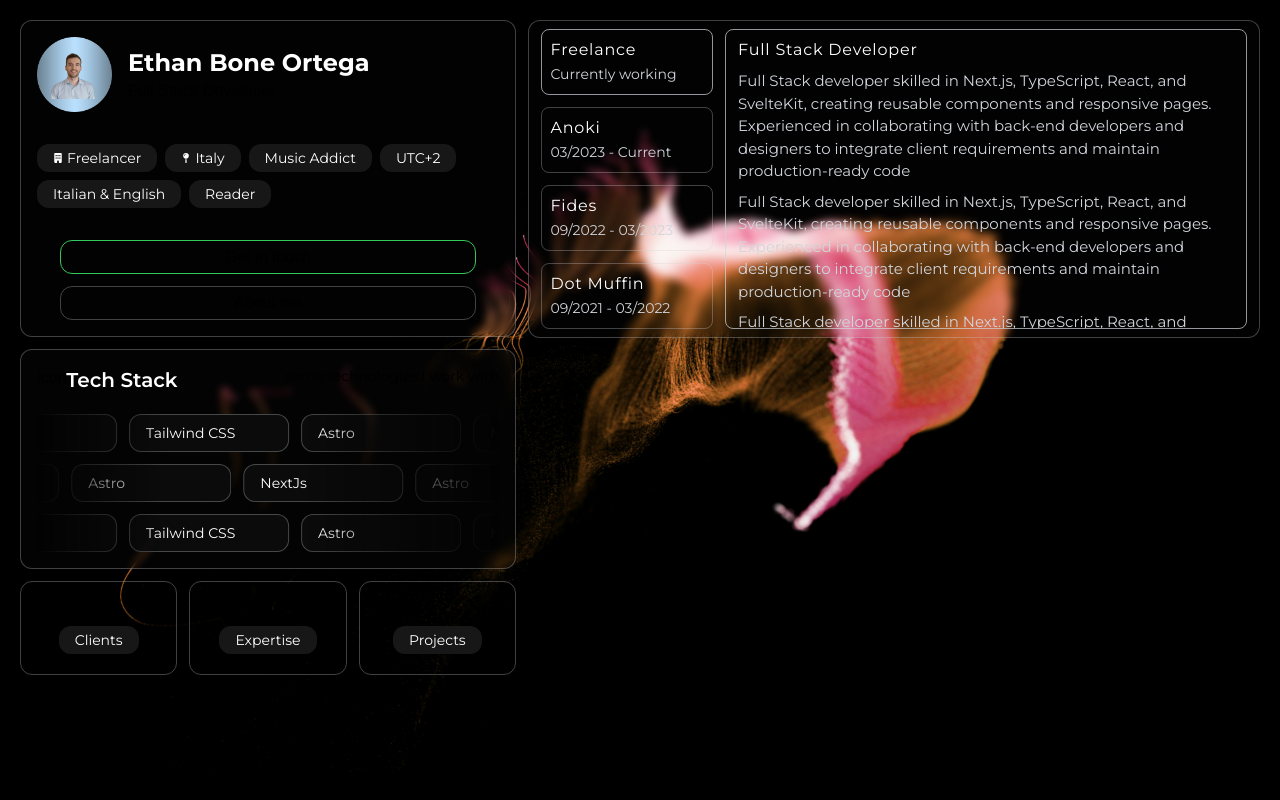
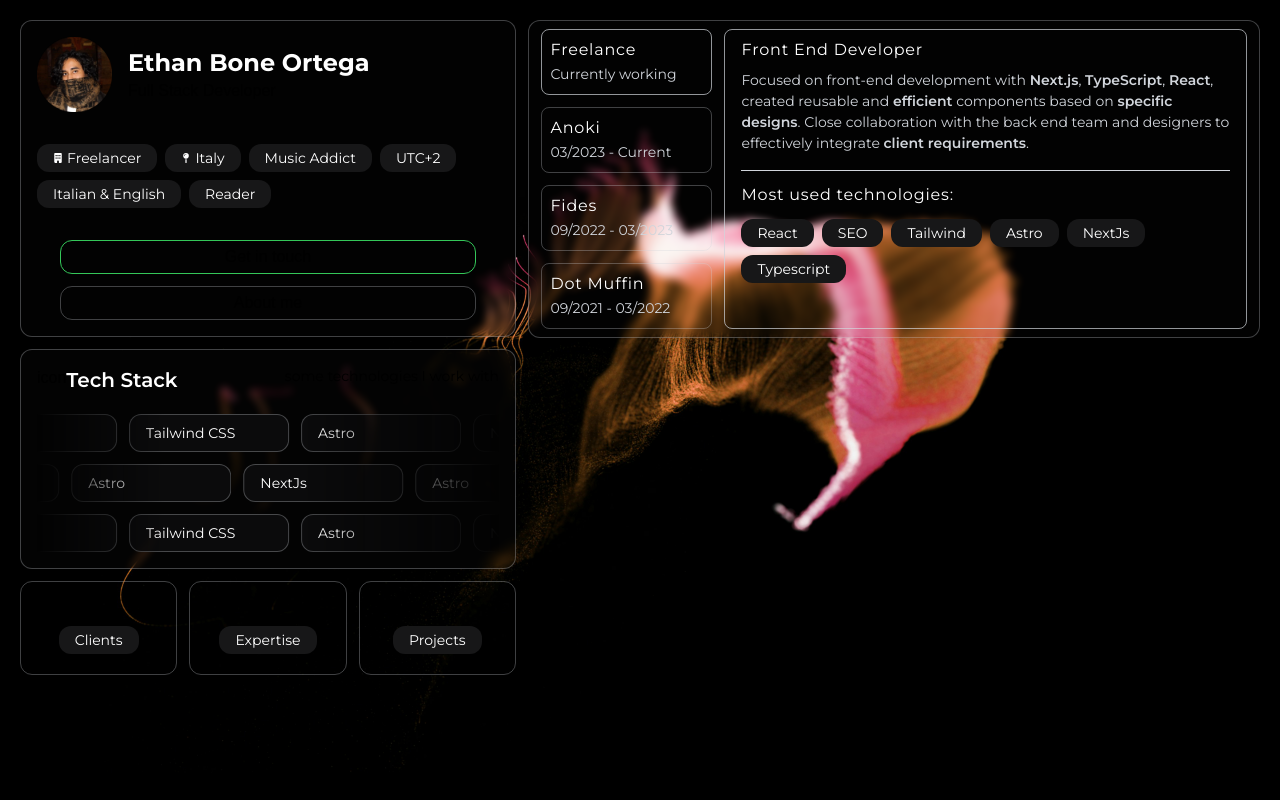
Before and after one commit to Pasta08/portfolio-v2, a Next.js app: page / in a window 1280 px wide. Built offline with nearby package versions, Linux system fonts and the light colour scheme.

Commit message:
finishing work secition

```diff
--- a/src/app/components/WorkExperience.tsx
+++ b/src/app/components/WorkExperience.tsx
@@ -2,55 +2,74 @@
 import React, { useState } from 'react'
 import { Experience, experiences } from '../data/data'
 import { subTitle, textMedium, textSmall } from '../styles/mix'
+import Chip from './common/Chip'
+
+
+const highlightedWords = ["Next.js", "TypeScript", "React", "Spring Boot", "Sass", "Node.js", "REST", "efficient", "specific designs", "client requirements"] as const;
+
+const highlightText = (text: string, wordsToHighlight: readonly string[]) => {
+  const regex = new RegExp(`(${wordsToHighlight.join("|")})`, "gi"); // Matches any word in the list (case-insensitive)
+  const parts = text.split(regex); // Split the text by the highlighted words
+
+  return parts.map((part, index) =>
+    wordsToHighlight.includes(part) ? (
+      <span key={index} className="font-semibold">
+        {part}
+      </span>
+    ) : (
+      part
+    )
+  );
+};
+
 const WorkExperience = () => {
-
-  const [selectedWork, setSelectedWork] = useState<number>(0)
-  const [selectedWorkData, setSelectedWorkData] = useState<Experience>(experiences[0])
+  const [selectedWork, setSelectedWork] = useState<number>(0);
+  const [selectedWorkData, setSelectedWorkData] = useState<Experience>(experiences[0]);
 
   const handleSelection = (item: Experience, index: number) => {
-    setSelectedWork(index)
-    setSelectedWorkData(item)
-  }
-
+    setSelectedWork(index);
+    setSelectedWorkData(item);
+  };
 
   const renderSelect = () => {
     return experiences.map((item, index) => {
-      const isSelected = selectedWork === index
+      const isSelected = selectedWork === index;
       return (
-        <div key={`job n: ${index}`}
-          className={`border-[1px] p-2 border-gray-300 ${isSelected ? 'border-opacity-70' : 'border-opacity-30'} rounded-lg cursor-pointer hover:border-opacity-70 transition-all duration-200 ease-in-out`}
-          onClick={() => handleSelection(item, index)}>
+        <div
+          key={`job n: ${index}`}
+          className={`border-[1px] p-2 border-gray-300 ${isSelected ? "border-opacity-70" : "border-opacity-30"
+            } rounded-lg cursor-pointer hover:border-opacity-70 transition-all duration-200 ease-in-out`}
+          onClick={() => handleSelection(item, index)}
+        >
           <h2 className={`${subTitle} `}>{item.companyName}</h2>
           <span className={`${textSmall} text-gray-300`}>{item.status}</span>
         </div>
-      )
-    })
-  }
+      );
+    });
+  };
 
   return (
-    <div className='flex md:gap-3 px-1 justify-center'>
-      <div className='flex-col gap-2 md:gap-3 hidden md:flex md:w-1/3 min-w-[148px]'>
+    <div className="flex md:gap-3 px-1 justify-center">
+      <div className="flex-col gap-2 md:gap-3 hidden md:flex md:w-1/3 min-w-[148px]">
         {renderSelect()}
       </div>
-      <div className='border-[1px] px-3 py-2 border-gray-300 border-opacity-70 rounded-lg w-full md:max-h-[300px] md:overflow-y-scroll custom-scrollbar'>
+      <div className="px-2 md:px-4 py-2 border-none md:border-solid md:border-[1px] md:border-gray-300 md:border-opacity-70 rounded-lg w-full md:max-h-[300px] md:overflow-y-scroll custom-scrollbar">
         <h2 className={subTitle}>{selectedWorkData.role}</h2>
-        <div className='mt-2'>
-          <p className={`${textMedium} text-gray-300`}>{selectedWorkData.roleDescription}</p>
+        <div className="mt-2">
+          <p className={`${textSmall} text-gray-300`}>
+            {highlightText(selectedWorkData.roleDescription, highlightedWords)}
+          </p>
         </div>
-        <div className='mt-2'>
-          <p className={`${textMedium} text-gray-300`}>{selectedWorkData.roleDescription}</p>
-        </div>
-        <div className='mt-2'>
-          <p className={`${textMedium} text-gray-300`}>{selectedWorkData.roleDescription}</p>
-        </div>
-        <div className='mt-2'>
-          <p className={`${textMedium} text-gray-300`}>{selectedWorkData.roleDescription}</p>
-        </div>
-        <div className='mt-4 mx-auto bg-gray-300 w-full h-[1px]'>
+        <div className="w-full h-[1px] bg-gray-300 mt-4" />
+        <h2 className={`${subTitle} mt-3`}>Most used technologies:</h2>
+        <div className="flex flex-wrap gap-2 mt-3 md:mt-3">
+          {selectedWorkData.mostUsedTechnologies.map((item, index) => {
+            return <Chip key={index} text={item} />;
+          })}
         </div>
       </div>
     </div>
-  )
-}
+  );
+};
 
-export default WorkExperience
+export default WorkExperience;
--- a/src/app/data/data.ts
+++ b/src/app/data/data.ts
@@ -12,18 +12,16 @@ export const experiences: Experience[] = [
     {
         companyName: "Freelance",
         status: "Currently working",
-        role: "Full Stack Developer",
+        role: "Front End Developer",
         roleDescription:
-            "Full Stack developer skilled in Next.js, TypeScript, React, and SvelteKit, creating reusable components and responsive pages. Experienced in collaborating with back-end developers and designers to integrate client requirements and maintain production-ready code",
+            "Focused on front-end development with Next.js, TypeScript, React, created reusable and efficient components based on specific designs. Close collaboration with the back end team and designers to effectively integrate client requirements.",
         mostUsedTechnologies: [
             "React",
-            "Svelte",
-            "Vue",
             "SEO",
             "Tailwind",
             "Astro",
-            "Node",
-            "Typescript",
+            "NextJs",
+            "Typescript"
         ],
         clients: ["Eni, Mediaset Group", "Dshare"],
     },
@@ -50,7 +48,7 @@ export const experiences: Experience[] = [
         status: "09/2022 - 03/2023",
         role: "Full Stack Developer",
         roleDescription:
-            "Full Stack developer skilled in Next.js, TypeScript, React, and SvelteKit, creating reusable components and responsive pages. Experienced in collaborating with back-end developers and designers to integrate client requirements and maintain production-ready code",
+            "Development of back-end services, controllers, and REST APIs using Java and Spring, including writing MySQL queries for database interaction. Creation of reusable components and web pages with Angular and React. Maintenance and testing of production code.",
         mostUsedTechnologies: [
             "Angular",
             "Java",
@@ -66,14 +64,14 @@ export const experiences: Experience[] = [
         status: "09/2021 - 03/2022",
         role: "Full Stack Developer",
         roleDescription:
-            "Full Stack developer skilled in Next.js, TypeScript, React, and SvelteKit, creating reusable components and responsive pages. Experienced in collaborating with back-end developers and designers to integrate client requirements and maintain production-ready code",
+            "Design and implementation of React components. Styling of pages and components primarily using Sass and Styled Components. Occasional use of Node.js and the Express framework to support backend operations",
         mostUsedTechnologies: [
-            "Angular",
-            "Java",
-            "Spring Boot",
-            "Oracle DB",
-            "SQL",
             "Javascript",
+            "Typescript",
+            "NodeJs",
+            "NestJS",
+            "MongoDB",
+            "NextJs",
         ],
         clients: ["Intesa San Paolo"],
     },
--- a/src/app/styles/globals.css
+++ b/src/app/styles/globals.css
@@ -33,26 +33,15 @@ body {
   fill: var(--fill, #ffffff);
 }
 
-
-.custom-scrollbar {
-  scrollbar-width: thin; /* For Firefox */
-  scrollbar-color: #4A5568 #CBD5E0; /* For Firefox */
-}
-
 .custom-scrollbar::-webkit-scrollbar {
-  width: 8px;
+  width: 6px;
 }
 
 .custom-scrollbar::-webkit-scrollbar-track {
-  background: transparent; /* Track color */
+  background: transparent;
 }
 
 .custom-scrollbar::-webkit-scrollbar-thumb {
-  background-color: transparent; /* Thumb color */
-  border-radius: 4px;
-  border: 2px solid transparent; /* Space between thumb and track */
+  background: #d1d5db;
+  border-radius: 5px;
 }
-
-.custom-scrollbar::-webkit-scrollbar-thumb:hover {
-  background-color: #2D3748; /* Hover color */
-}
```
Also changed, not shown: public/images/profile-pic.png.
